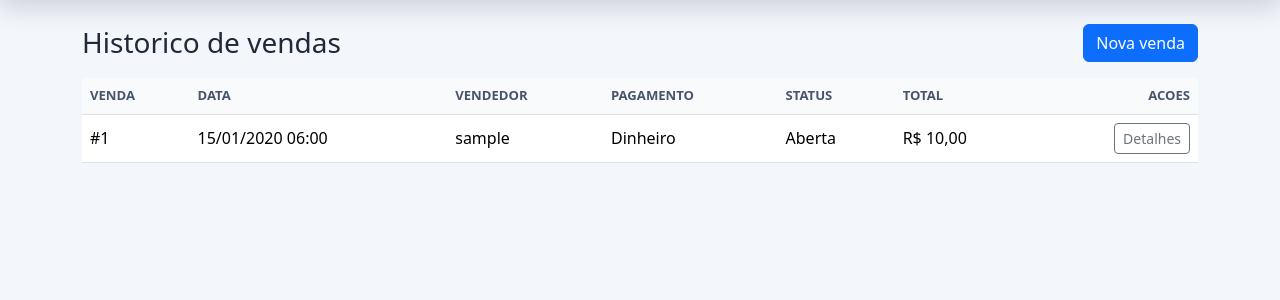
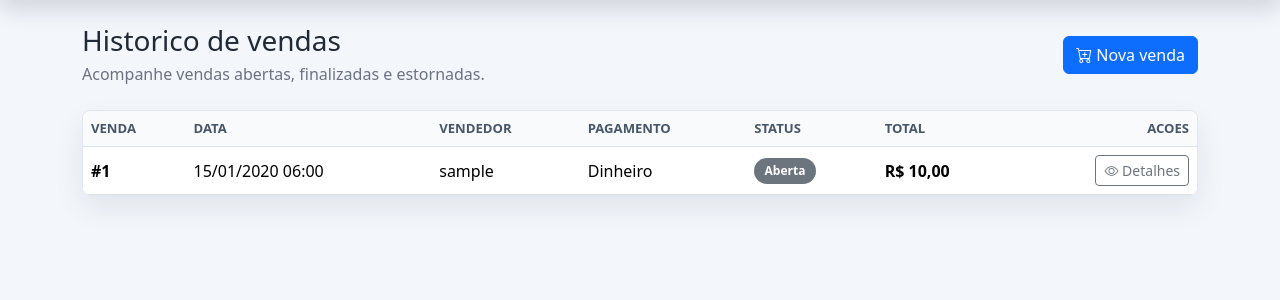
Before and after one commit to LeandroPfilho/PvdGest-oVendas, a Django app: page /vendas/ in a window 1280 px wide. Shown: the part 60-360 px from the top of the page. Run offline with Django 5.2, Linux system fonts and the light colour scheme; a user stored in the database is signed in; tables that the repository leaves empty hold one stand-in row (values such as "Sample post").

Commit message:
﻿feat: update venda_list
- Resumo: melhora a apresentacao visual do template venda_list.html
- Funcoes: organiza layout, botoes, tabelas e componentes Bootstrap
- Impacto: mantem URLs e regras existentes sem alterar backend

```diff
--- a/templates/vendas/venda_list.html
+++ b/templates/vendas/venda_list.html
@@ -3,13 +3,19 @@
 {% block title %}Historico de vendas - Portal PDV{% endblock %}
 
 {% block content %}
-<div class="d-flex justify-content-between align-items-center mb-3">
-    <h1 class="h3 mb-0">Historico de vendas</h1>
-    <a class="btn btn-primary" href="{% url 'vendas:criar' %}">Nova venda</a>
+<div class="page-header">
+    <div>
+        <h1 class="h3 mb-1">Historico de vendas</h1>
+        <p>Acompanhe vendas abertas, finalizadas e estornadas.</p>
+    </div>
+    <a class="btn btn-primary" href="{% url 'vendas:criar' %}">
+        <i class="bi bi-cart-plus me-1"></i>Nova venda
+    </a>
 </div>
 
+<div class="card table-card">
     <div class="table-responsive">
-    <table class="table table-hover align-middle">
+        <table class="table table-hover align-middle mb-0">
             <thead>
                 <tr>
                     <th>Venda</th>
@@ -24,20 +30,31 @@
             <tbody>
                 {% for venda in vendas %}
                     <tr>
-                    <td>#{{ venda.pk }}</td>
+                        <td class="fw-semibold">#{{ venda.pk }}</td>
                         <td>{{ venda.data_venda|date:"d/m/Y H:i" }}</td>
                         <td>{{ venda.vendedor.username }}</td>
                         <td>{{ venda.get_forma_pagamento_display }}</td>
-                    <td>{{ venda.get_status_display }}</td>
-                    <td>R$ {{ venda.valor_total|floatformat:2 }}</td>
+                        <td>
+                            {% if venda.status == "finalizada" %}
+                                <span class="badge text-bg-success status-badge">Finalizada</span>
+                            {% elif venda.status == "estornada" %}
+                                <span class="badge text-bg-danger status-badge">Estornada</span>
+                            {% else %}
+                                <span class="badge text-bg-secondary status-badge">Aberta</span>
+                            {% endif %}
+                        </td>
+                        <td class="fw-semibold">R$ {{ venda.valor_total|floatformat:2 }}</td>
                         <td class="text-end">
-                        <a class="btn btn-sm btn-outline-secondary" href="{% url 'vendas:detalhe' venda.pk %}">Detalhes</a>
+                            <a class="btn btn-sm btn-outline-secondary" href="{% url 'vendas:detalhe' venda.pk %}">
+                                <i class="bi bi-eye"></i> Detalhes
+                            </a>
                         </td>
                     </tr>
                 {% empty %}
-                <tr><td colspan="7" class="text-center text-muted">Nenhuma venda registrada.</td></tr>
+                    <tr><td colspan="7" class="text-center text-muted py-4">Nenhuma venda registrada.</td></tr>
                 {% endfor %}
             </tbody>
         </table>
     </div>
+</div>
 {% endblock %}
```
Lines whose indentation alone changed are shown as unchanged.
